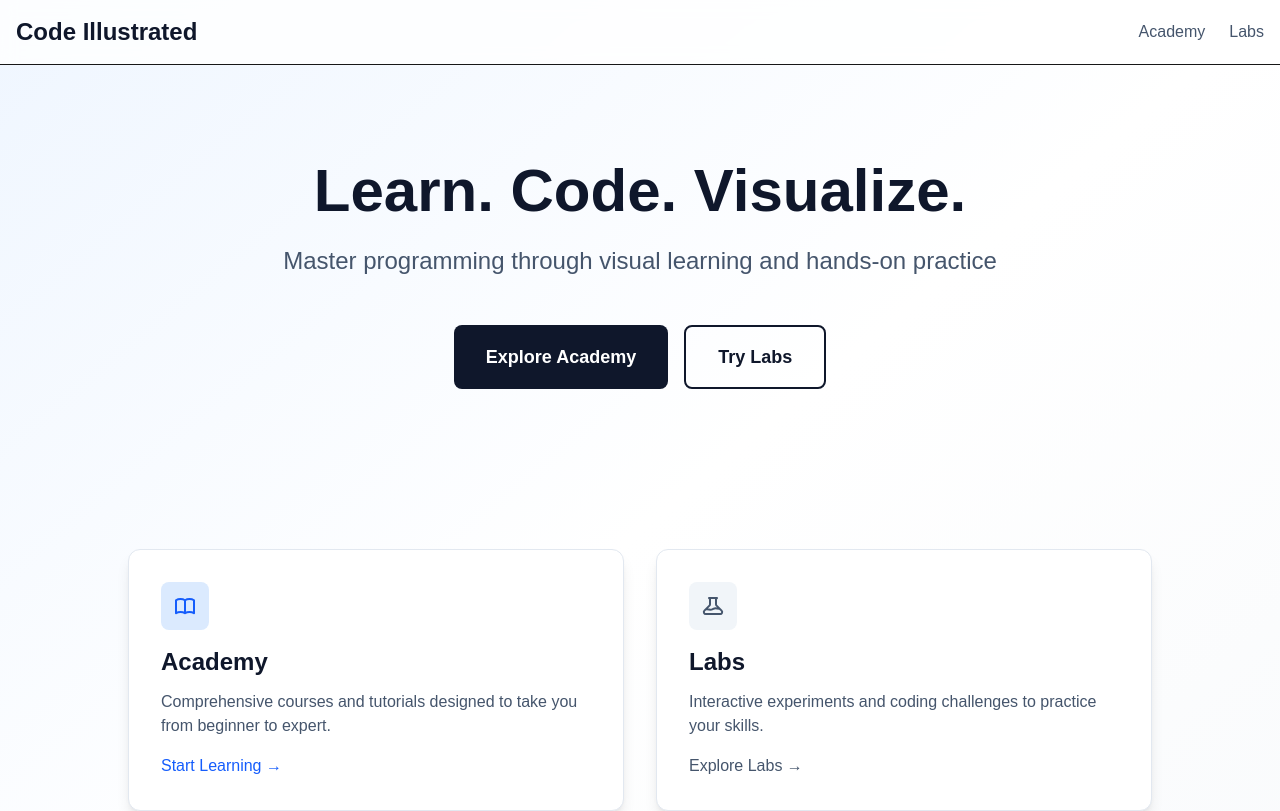
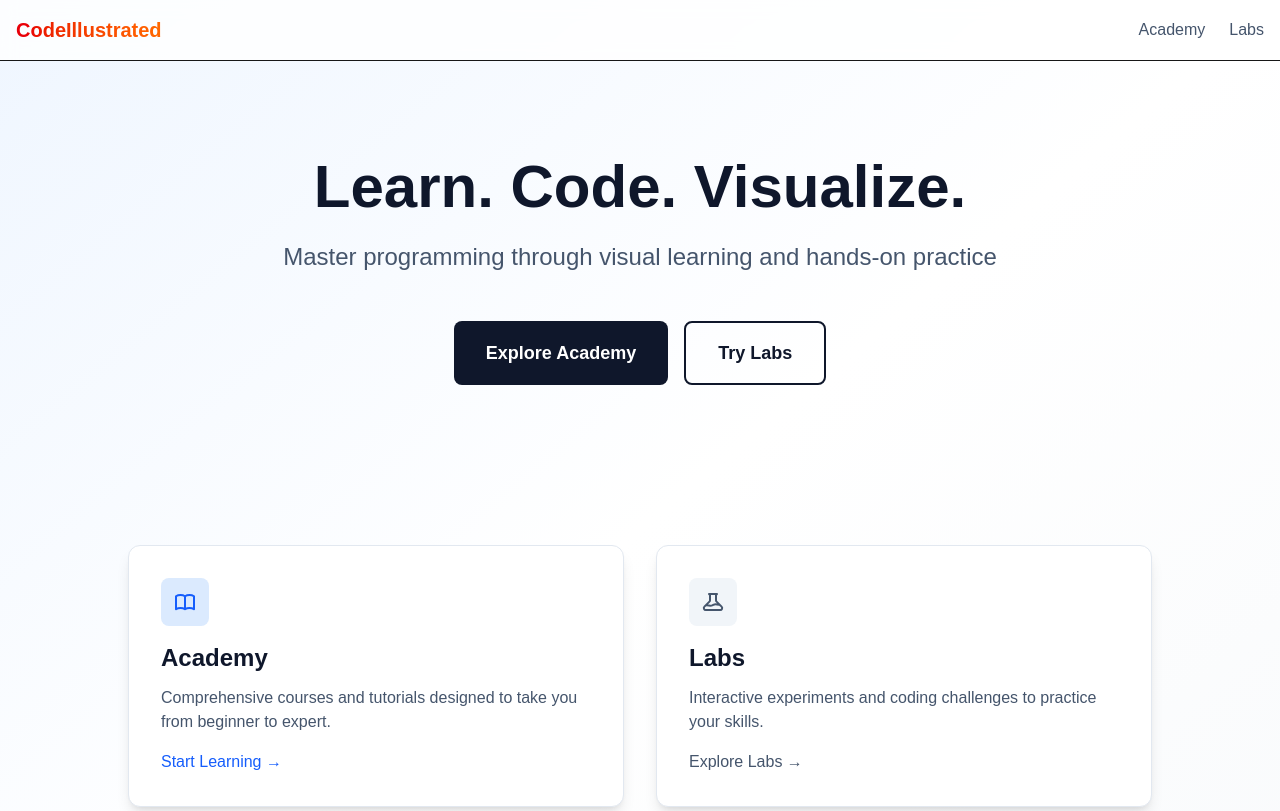
Before and after one commit to osaroDEV/codeillustrated-main, a Next.js app: page / in a window 1280 px wide. Shown: the top 811 px of the page. Built offline with nearby package versions, Linux system fonts and the light colour scheme.

Commit message:
refactor heading

```diff
--- a/app/page.tsx
+++ b/app/page.tsx
@@ -6,7 +6,10 @@ export default function HomePage() {
       <nav className="border-b bg-white/80 backdrop-blur-sm sticky top-0 z-50">
         <div className="container mx-auto px-4 py-4">
           <div className="flex items-center justify-between">
-            <h1 className="text-2xl font-bold text-slate-900">Code Illustrated</h1>
+            {/* <h1 className="text-2xl font-bold text-slate-900">Code Illustrated</h1> */}
+            <h1 className="hidden sm:block lg:text-xl font-bold bg-gradient-to-r from-red-600 to-orange-500 bg-clip-text text-transparent">
+              CodeIllustrated
+            </h1>
             <div className="flex gap-6">
               <Link
                 href="/academy"
```
